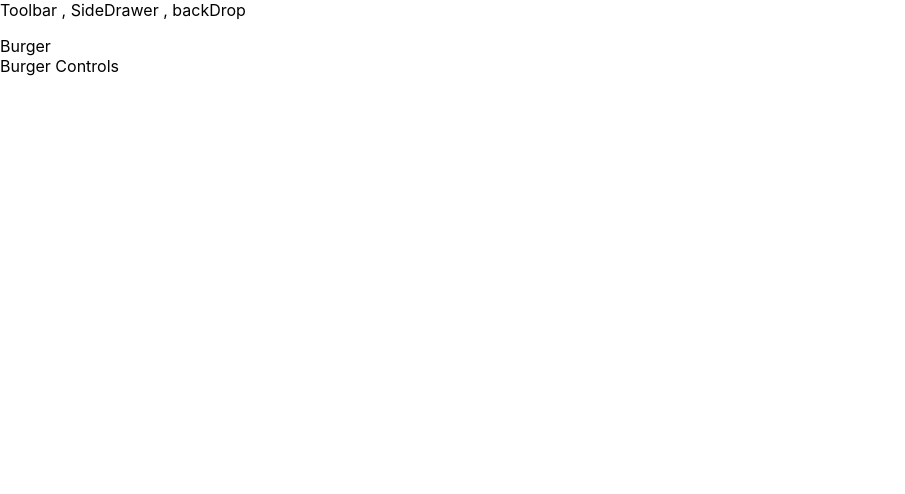
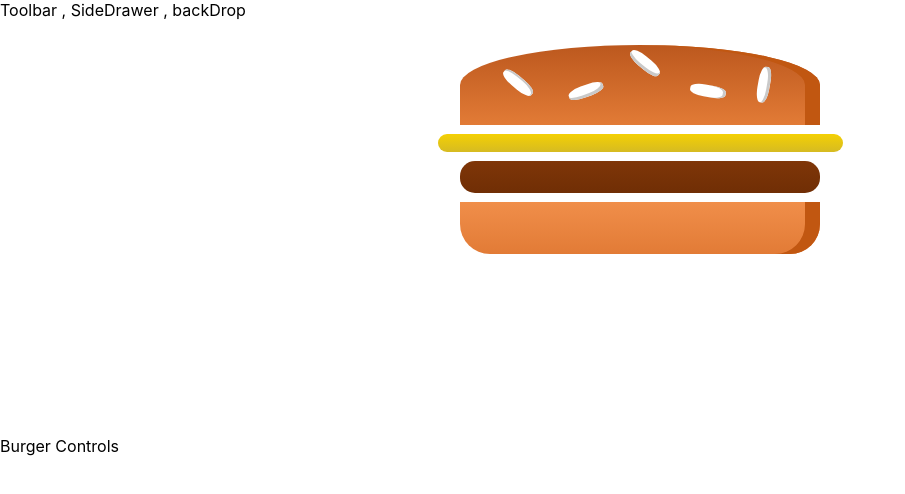
Before and after one commit to pramodkharade/reactbuggerapp, a React (Create React App) app: page / in a window 1280 px wide. Shown: the top 494 px of the page, without its empty margins (0-905 px from the left). Built offline with nearby package versions, Linux system fonts and the light colour scheme.

Commit message:
create burger component and called to BurgerBuilder

```diff
--- a/src/components/Burger/Burger.js
+++ b/src/components/Burger/Burger.js
@@ -0,0 +1,15 @@
+import React from 'react';
+import Classes from './Burger.module.css'
+import BurgerIngredient from './Burgeringredient/Burgeringredient';
+const Burger = (props) => {
+  return (
+    <div className={Classes.Burger}>
+        <BurgerIngredient type='bread-top'/>
+        <BurgerIngredient type='Cheese'/>
+        <BurgerIngredient type='meat'/>
+        <BurgerIngredient type='bread-bottom'/>
+    </div>
+    );
+};
+
+export default Burger;
--- /dev/null
+++ b/src/components/Burger/Burger.module.css
@@ -0,0 +1,28 @@
+.Burger {
+    width: 100%;
+    margin: auto;
+    height: 250px;
+    overflow: scroll;
+    text-align: center;
+    font-weight: bold;
+    font-size: 1.2rem;
+}
+
+@media (min-width: 1000px) and (min-height: 700px){
+    .Burger{
+        width: 700px;
+        height: 600px;
+    }
+}
+@media (min-width: 500px) and (min-height: 400px){
+    .Burger{
+        width: 350px;
+        height: 300px;
+    }
+}
+@media (min-width: 500px) and (min-height: 401px){
+    .Burger{
+        width: 450px;
+        height: 400px;
+    }
+}
--- a/src/components/Burger/Burgeringredient/Burgeringredient.js
+++ b/src/components/Burger/Burgeringredient/Burgeringredient.js
@@ -1,15 +1,16 @@
-import React from 'react';
-import Classes from './BurgerIngredient.module.css';
-import PropTypes from 'prop-types';
-import { Component } from 'react';
+import React, { Component } from 'react';
+import Classes from './Burgeringredient.module.css';
+import propTypes from 'prop-types';
 class BurgerIngredient extends Component {
   render() {
     let ingredient = null;
-    switch (this.props.Type) {
+    switch (this.props.type) {
       case( 'bread-bottom'):
         ingredient = <div className={Classes.BreadBottom}></div>;
+        console.log('Calling Ingredient bottom', this.props.Type);
         break;
       case( 'bread-top'):
+        console.log('Calling Ingredient top', this.props.Type);
         ingredient = (
           <div className={Classes.BreadTop}>
             <div className={Classes.Seeds1}></div>
@@ -18,9 +19,11 @@
         );
         break;
       case( 'meat'):
+        console.log('Calling Ingredient Meat', this.props.Type);
         ingredient = <div className={Classes.Meat}></div>;
         break;
-      case( 'cheese'):
+      case( 'Cheese'):
+        console.log('Calling Ingredient cheese', this.props.Type);
         ingredient = <div className={Classes.Cheese}></div>;
         break;
       case( 'salad'):
@@ -30,14 +33,15 @@
         ingredient = <div className={Classes.Bacon}></div>;
         break;
       default:
+        console.log('Calling Ingredient Default', this.props.Type);
         ingredient = null;
     }
     return ingredient;
   }
 }
 // eslint-disable-next-line react/no-typos
-BurgerIngredient.PropTypes = {
-  type: PropTypes.string.isRequired
+BurgerIngredient.propTypes = {
+  type: propTypes.string.isRequired
 };
 
 export default BurgerIngredient;
--- a/src/containers/BurgerBuilder/BurgerBuilder.js
+++ b/src/containers/BurgerBuilder/BurgerBuilder.js
@@ -1,12 +1,11 @@
 import React, { Component } from 'react';
 import Auxiliary from '../../hoc/Auxiliary';
+import Burger from '../../components/Burger/Burger';
 class BurgerBuilder extends Component {
   render() {
     return (
       <Auxiliary>
-            <div>
-                Burger
-            </div>
+            <Burger/>
             <div>
                 Burger Controls
             </div>
```
